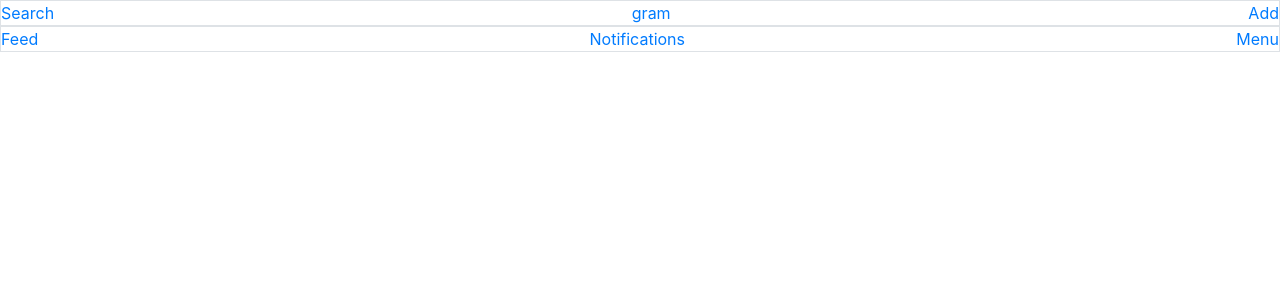
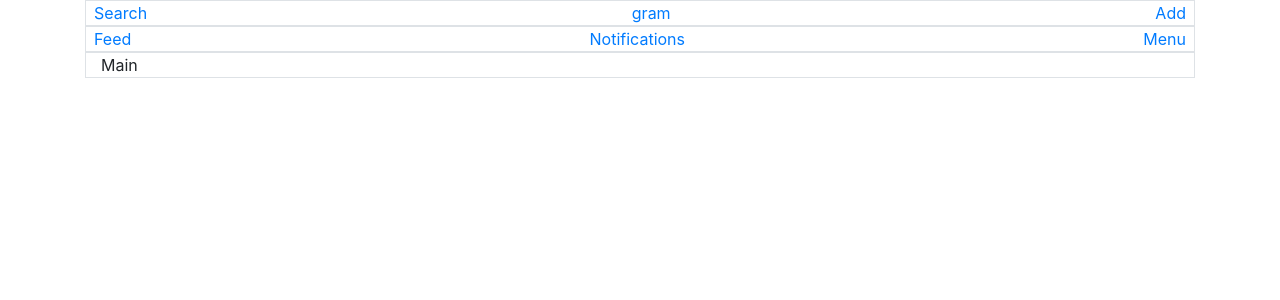
Before and after one commit to rsgilbert/hello-react, a React (Create React App) app: page / in a window 1280 px wide. Shown: the top 300 px of the page. Built offline with nearby package versions, Linux system fonts and the light colour scheme.

Commit message:
publishing to github to create a backup dump there

```diff
--- a/package.json
+++ b/package.json
@@ -9,6 +9,8 @@
     "bootstrap": "^4.4.1",
     "react": "^16.12.0",
     "react-dom": "^16.12.0",
+    "react-router": "^5.1.2",
+    "react-router-dom": "^5.1.2",
     "react-scripts": "3.3.0"
   },
   "scripts": {
--- a/src/components/Gram.js
+++ b/src/components/Gram.js
@@ -1,14 +1,39 @@
-import React from 'react'
+import React, { useState, useEffect } from 'react'
 import Header from './Header'
 import TabBar from './TabBar'
+import Main from './Main'
 
+const tabs = {
+    F: 'Feed',
+    N: 'Notifications',
+    M: 'Menu'
+}
 function Gram(props) {
+    const [searchText, setSearchText] = useState('')
+    const [feed, setFeed] = useState(allFeed)
+    const [notifications, setNotifications] = useState(allNotifications)
+    const [openTab, setOpenTab] = useState('F')
+
     return (
-        <div>
-            <Header />
-            <TabBar />
+        <div
+            className="container"
+            >
+            <Header onSearchTextChange={setSearchText} />
+            <TabBar onOpenTab={setOpenTab} />
+            <Main />
         </div>
     )
 }
 
+const allFeed = [
+    'Joan posted',
+    'Return from Kipi',
+    'Merry Kuliisa mani'
+]
+
+const allNotifications = [
+    'John liked your video',
+    'Sarah commented'
+]
+
 export default Gram
--- a/src/components/Header.js
+++ b/src/components/Header.js
@@ -2,7 +2,10 @@ import React from 'react'
 function Header(props) {
 
     return (
-        <nav className="nav justify-content-between border text-primary">
+        <nav
+            className="nav justify-content-between
+                border text-primary px-2"
+            >
             <div className="header-icon">Search</div>
             <div className="header-brand">gram</div>
             <div className="header-icon">Add</div>
--- /dev/null
+++ b/src/components/Main.js
@@ -0,0 +1,13 @@
+import React from 'react'
+import { Switch } from 'react-router-dom'
+function Main(props) {
+
+    return (
+        <div
+            className="container border">
+            Main
+        </div>
+    )
+}
+
+export default Main
--- a/src/components/TabBar.js
+++ b/src/components/TabBar.js
@@ -2,7 +2,10 @@ import React from 'react'
 
 function TabBar(props) {
     return (
-        <nav className="nav justify-content-between border text-primary">
+        <nav
+            className="nav justify-content-between
+            border text-primary px-2"
+            >
             <div className="header-icon">Feed</div>
             <div className="header-brand">Notifications</div>
             <div className="header-icon">Menu</div>
```
Also changed, not shown: public/index.html (+0 -10 lines), src/components/Feed.js (added, +12 -0 lines), src/components/Menu.js (added, +11 -0 lines), src/components/Notifications.js (added, +11 -0 lines), 1 other file (tests, documents, lock files or other folders).
